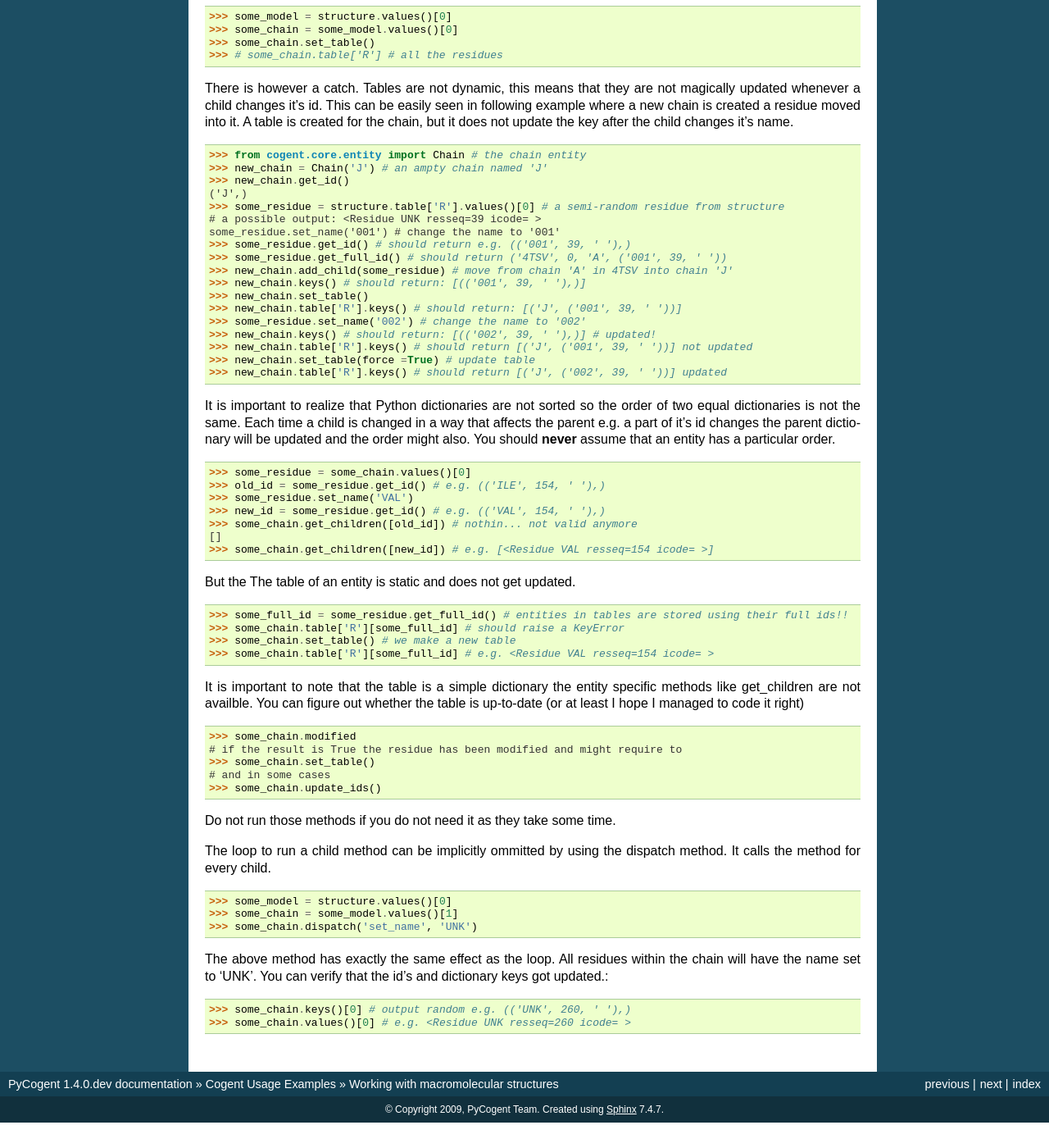
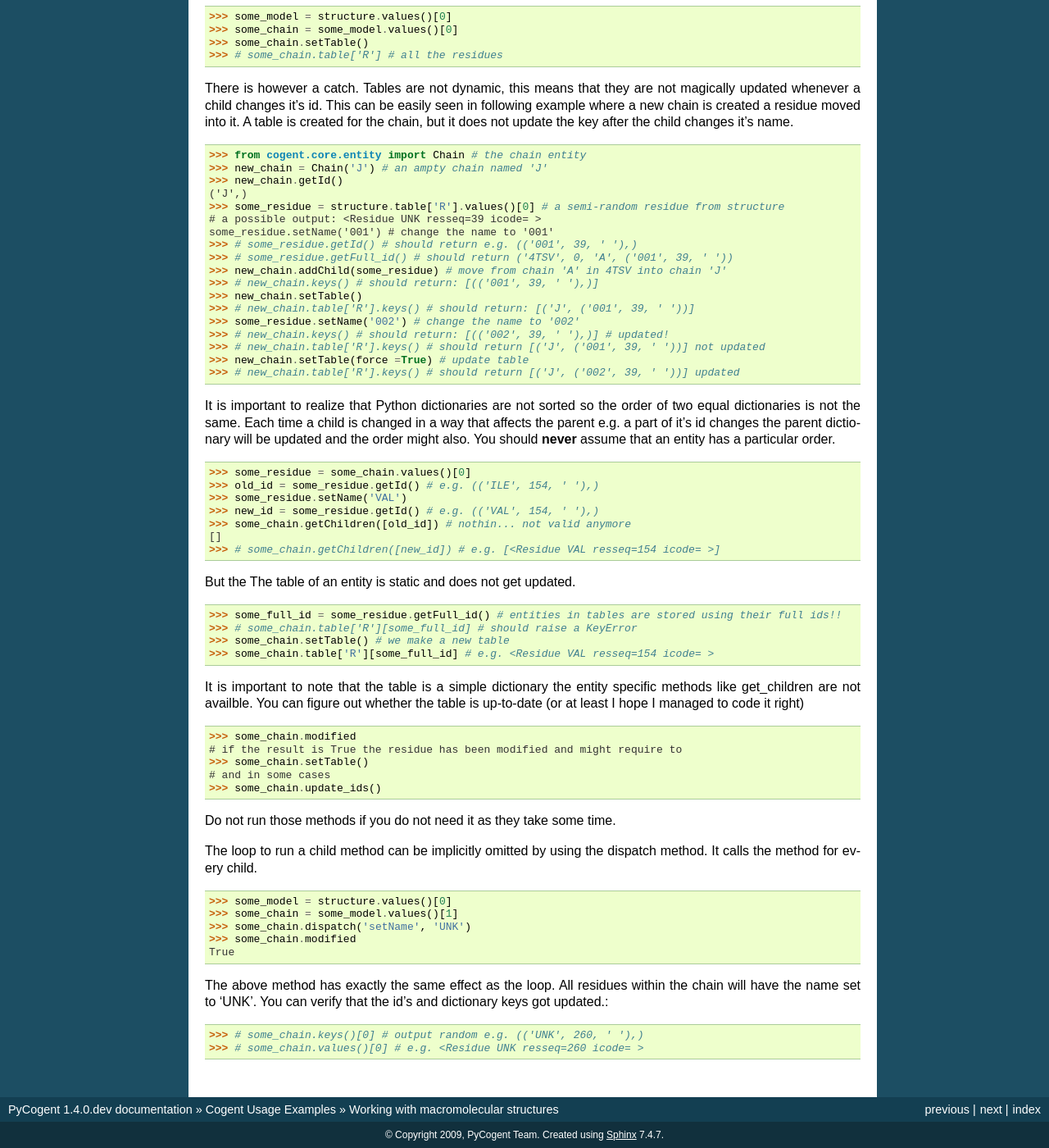
Before and after one commit to cogent3/cogent3, a Sphinx documentation site: the page built from doc/examples/handling_3dstructures.rst, in a window 1280 px wide and 1400 px high, scrolled down 3173 px. Shown: the whole window at 82% size. Built offline with Sphinx 7.4.7, drawn with Linux system fonts in a browser that asks for light colours; formulas are drawn with MathJax 3; pages that are not in the unit, such as notebooks, are missing from menus; before the commit the page ends 4542 px from its top, so only the background shows below that; some of the changed text lies outside the part shown.

Commit message:
introducing API change in cogent.core.entity and additional unit-tests., This is a depart from PEP8, some things might be broken (even if all test pass) because >50 method names have been changed and the test suite has no 100% coverage. Please report bugs for any issues.

```diff
--- a/doc/examples/handling_3dstructures.rst
+++ b/doc/examples/handling_3dstructures.rst
@@ -135,9 +135,9 @@ dictionary.
 
     >>> structure.id # the static id tuple.
     ('4TSV',)
-    >>> structure.get_id() # the dynamic id tuple, use calls to get_id whenever possible.
+    >>> structure.getId() # the dynamic id tuple, use calls to get_id whenever possible.
     ('4TSV',)
-    >>> structure.get_full_id() # only for the structure entity is the full_id identical to the id.
+    >>> structure.getFull_id() # only for the structure entity is the full_id identical to the id.
     ('4TSV',)
     >>> structure.header.keys() # the pdb header is parsed in to a dictionary as the header attribute
     ['bio_cmx', 'uc_mxs', 'name', 'solvent_content', 'expdta', 'bio_mxs', \
@@ -171,19 +171,19 @@ structure is just a dictionary of models.
     >>> structure.keys()
     [(0,)]
     >>> first_model = structure.values()[0] # we name the first(and only) model in the structure
-    >>> first_model_id = first_model.get_id()
+    >>> first_model_id = first_model.getId()
 
 But pycogent provides more specific methods to work with entities. The one which
 is useful  to access the contents of an entity is ``get_children``.
 
 .. doctest::
 
-    >>> structure.get_children() # the output should be the same as structure.values()
+    >>> structure.getChildren() # the output should be the same as structure.values()
     [<Model id=0>]
     # the optional argument to the get_children methods is a list of ids (e.g.  to
     # access only a subset of children) more concise and sophisticated methods to
     # work with children will be introduced later
-    >>> children_list = structure.get_children([first_model_id])
+    >>> children_list = structure.getChildren([first_model_id])
 
 A typical way to change a property of all children in a MultiEntity would be to
 write a loop. In this example we change the name of every residue to 'UNK'.
@@ -193,7 +193,7 @@ write a loop. In this example we change the name of every residue to 'UNK'.
    >>> some_model = structure.values()[0]
    >>> some_chain = some_model.values()[0]
    >>> for residue in some_chain.values():
-   ...    residue.set_name('UNK')
+   ...    residue.setName('UNK')
    ...
 
 Pycogent allows to make it much shorter. Whenever a structure is created the
@@ -219,7 +219,7 @@ e.g. a chain if you need it.
 
    >>> some_model = structure.values()[0]
    >>> some_chain = some_model.values()[0]
-   >>> some_chain.set_table()
+   >>> some_chain.setTable()
    >>> # some_chain.table['R'] # all the residues
 
 There is however a catch. Tables are not dynamic, this means that they are not
@@ -232,22 +232,22 @@ it's name.
 
     >>> from cogent.core.entity import Chain # the chain entity
     >>> new_chain = Chain('J') # an ampty chain named 'J'
-    >>> new_chain.get_id()
+    >>> new_chain.getId()
     ('J',)
     >>> some_residue = structure.table['R'].values()[0] # a semi-random residue from structure
     # a possible output: <Residue UNK resseq=39 icode= >
-    some_residue.set_name('001') # change the name to '001'
-    >>> some_residue.get_id() # should return e.g. (('001', 39, ' '),)
-    >>> some_residue.get_full_id() # should return ('4TSV', 0, 'A', ('001', 39, ' '))
-    >>> new_chain.add_child(some_residue) # move from chain 'A' in 4TSV into chain 'J'
-    >>> new_chain.keys() # should return: [(('001', 39, ' '),)]
-    >>> new_chain.set_table()
-    >>> new_chain.table['R'].keys() # should return: [('J', ('001', 39, ' '))]
-    >>> some_residue.set_name('002') # change the name to '002'
-    >>> new_chain.keys() # should return: [(('002', 39, ' '),)] # updated!
-    >>> new_chain.table['R'].keys() # should return [('J', ('001', 39, ' '))] not updated
-    >>> new_chain.set_table(force =True) # update table
-    >>> new_chain.table['R'].keys() # should return [('J', ('002', 39, ' '))] updated
+    some_residue.setName('001') # change the name to '001'
+    >>> # some_residue.getId() # should return e.g. (('001', 39, ' '),)
+    >>> # some_residue.getFull_id() # should return ('4TSV', 0, 'A', ('001', 39, ' '))
+    >>> new_chain.addChild(some_residue) # move from chain 'A' in 4TSV into chain 'J'
+    >>> # new_chain.keys() # should return: [(('001', 39, ' '),)]
+    >>> new_chain.setTable()
+    >>> # new_chain.table['R'].keys() # should return: [('J', ('001', 39, ' '))]
+    >>> some_residue.setName('002') # change the name to '002'
+    >>> # new_chain.keys() # should return: [(('002', 39, ' '),)] # updated!
+    >>> # new_chain.table['R'].keys() # should return [('J', ('001', 39, ' '))] not updated
+    >>> new_chain.setTable(force =True) # update table
+    >>> # new_chain.table['R'].keys() # should return [('J', ('002', 39, ' '))] updated
 
 It is important to realize that Python dictionaries are not sorted so the order
 of two equal dictionaries is not the same. Each time a child is changed in a way
@@ -258,20 +258,20 @@ entity has a particular order.
 .. doctest::
 
    >>> some_residue = some_chain.values()[0]
-   >>> old_id = some_residue.get_id() # e.g. (('ILE', 154, ' '),)
-   >>> some_residue.set_name('VAL')
-   >>> new_id = some_residue.get_id() # e.g. (('VAL', 154, ' '),)
-   >>> some_chain.get_children([old_id]) # nothin... not valid anymore
+   >>> old_id = some_residue.getId() # e.g. (('ILE', 154, ' '),)
+   >>> some_residue.setName('VAL')
+   >>> new_id = some_residue.getId() # e.g. (('VAL', 154, ' '),)
+   >>> some_chain.getChildren([old_id]) # nothin... not valid anymore
    []
-   >>> some_chain.get_children([new_id]) # e.g. [<Residue VAL resseq=154 icode= >]
+   >>> # some_chain.getChildren([new_id]) # e.g. [<Residue VAL resseq=154 icode= >]
 
 But the The table of an entity is static and does not get updated.
 
 .. doctest::
 
-   >>> some_full_id = some_residue.get_full_id() # entities in tables are stored using their full ids!!
-   >>> some_chain.table['R'][some_full_id] # should raise a KeyError
-   >>> some_chain.set_table() # we make a new table
+   >>> some_full_id = some_residue.getFull_id() # entities in tables are stored using their full ids!!
+   >>> # some_chain.table['R'][some_full_id] # should raise a KeyError
+   >>> some_chain.setTable() # we make a new table
    >>> some_chain.table['R'][some_full_id] # e.g. <Residue VAL resseq=154 icode= >
 
 It is important to note that the table is a simple dictionary the entity
@@ -282,20 +282,22 @@ the table is up-to-date (or at least I hope I managed to code it right)
 
    >>> some_chain.modified
    # if the result is True the residue has been modified and might require to
-   >>> some_chain.set_table()
+   >>> some_chain.setTable()
    # and in some cases
    >>> some_chain.update_ids()
 
 Do not run those methods if you do not need it as they take some time.
 
-The loop to run a child method can be implicitly ommitted by using the dispatch
+The loop to run a child method can be implicitly omitted by using the dispatch
 method. It calls the method for every child.
 
 .. doctest::
 
    >>> some_model = structure.values()[0]
    >>> some_chain = some_model.values()[1]
-   >>> some_chain.dispatch('set_name', 'UNK')
+   >>> some_chain.dispatch('setName', 'UNK')
+   >>> some_chain.modified
+   True
 
 The above method has exactly the same effect as the loop. All residues within
 the chain will have the name set to 'UNK'. You can verify that the id's and
@@ -303,5 +305,5 @@ dictionary keys got updated.:
 
 .. doctest::
 
-   >>> some_chain.keys()[0] # output random e.g. (('UNK', 260, ' '),)
-   >>> some_chain.values()[0] # e.g. <Residue UNK resseq=260 icode= >
+   >>> # some_chain.keys()[0] # output random e.g. (('UNK', 260, ' '),)
+   >>> # some_chain.values()[0] # e.g. <Residue UNK resseq=260 icode= >
```
Also changed, not shown: doc/examples/entity_selection.rst (+6 -6 lines), 13 other files.
